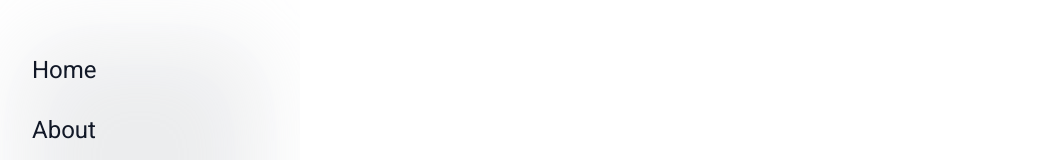
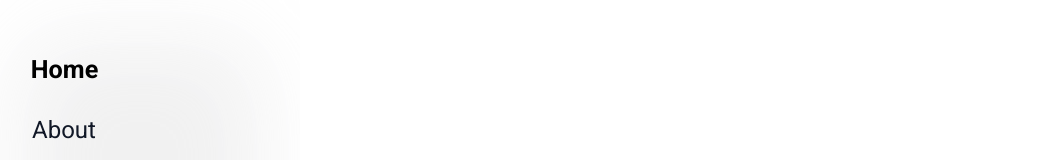
Before and after one commit to Hillier-Barnes/PortfolioWebsiteNew, a React (Vite) app: page / in a window 1280 px wide. Shown: the top 160 px of the page, without its empty margins (20-1072 px from the left). Built offline with nearby package versions, Linux system fonts and the light colour scheme.

Commit message:
feat: scrollspy and href to scroll buttons

```diff
--- a/src/App.jsx
+++ b/src/App.jsx
@@ -1,16 +1,73 @@
-import React from 'react';
+import React, { useState, useEffect, useRef } from 'react';
 import './index.css';
 
 export default function App() {
+  const [activeSection, setActiveSection] = useState('home');
+  const sectionsRef = useRef({});
+
+  useEffect(() => {
+    // Observer options to detect when a section is in view
+    const observerOptions = {
+      root: document.querySelector('.scroll-section'),
+      rootMargin: '-50% 0px -50% 0px',
+      threshold: 0,
+    };
+
+    // Observer callback function to set the active section
+    const observerCallback = (entries) => {
+      entries.forEach((entry) => {
+        if (entry.isIntersecting) {
+          const sectionId = entry.target.id;
+          setActiveSection(sectionId);
+        }
+      });
+    };
+
+    const observer = new IntersectionObserver(observerCallback, observerOptions);
+
+    // Observe all content sections
+    Object.values(sectionsRef.current).forEach((section) => {
+      if (section) observer.observe(section);
+    });
+
+    return () => {
+      observer.disconnect();
+    };
+  }, []);
+
+  const setSectionRef = (id) => (el) => {
+    if (el) sectionsRef.current[id] = el;
+  };
+
   return (
     <div className="page">
       <section className="navbar-section">
         <div className="navbar">
-          <a href="#home">Home</a>
-          <a href="#about">About</a>
-          <a href="#projects">Projects</a>
-          <a href="#clips">Clips</a>
-          <a href="#resume">Resume</a>
+          <button onClick={() => {
+            sectionsRef.current?.home?.scrollIntoView({ behavior: 'smooth' });
+          }} className={activeSection === 'home' ? 'active' : ''}
+          >Home</button>
+
+          <button onClick={() => {
+            sectionsRef.current?.about?.scrollIntoView({ behavior: 'smooth' });
+          }} className={activeSection === 'about' ? 'active' : ''}
+          >About</button>
+
+          <button onClick={() => {
+            sectionsRef.current?.projects?.scrollIntoView({ behavior: 'smooth' });
+          }} className={activeSection === 'projects' ? 'active' : ''}
+          >Projects</button>
+
+          <button onClick={() => {
+            sectionsRef.current?.clips?.scrollIntoView({ behavior: 'smooth' });
+          }} className={activeSection === 'clips' ? 'active' : ''}
+          >Clips</button>
+
+          <button onClick={() => {
+            sectionsRef.current?.resume?.scrollIntoView({ behavior: 'smooth' });
+          }} className={activeSection === 'resume' ? 'active' : ''}
+          >Resume</button>
+
         </div>
         <div className="navbar-footer">
           <a href="#home">
@@ -26,7 +83,7 @@ export default function App() {
 
 
       <section className="scroll-section">
-        <section id="home" className="content-section">
+        <section id="home" ref={setSectionRef('home')} className="content-section">
           <header className="header">
             <img src="/images/pfp.jpeg" alt="Profile" className="profile-image" />
             <h1>Sosaiah Hillier-Barnes</h1>
@@ -34,15 +91,14 @@ export default function App() {
           </header>
         </section>
 
-
-        <section id="about" className="content-section">
+        <section id="about" ref={setSectionRef('about')} className="content-section">
           <h2>About</h2>
           <p>
             I&apos;m a quick learner and I&apos;ll deadass do anything.
           </p>
         </section>
 
-        <section id="projects" className="content-section projects-section">
+        <section id="projects" ref={setSectionRef('projects')} className="content-section projects-section">
           <h2>Projects</h2>
           <div className="projects-scroller">
             <article className="project-card">
@@ -69,7 +125,7 @@ export default function App() {
           </div>
         </section>
 
-        <section id="clips" className="content-section projects-section">
+        <section id="clips" ref={setSectionRef('clips')} className="content-section projects-section">
           <h2>Clips</h2>
           <div className="projects-scroller">
             <article className="project-card">
--- a/src/index.css
+++ b/src/index.css
@@ -1,4 +1,15 @@
 @import url('https://fonts.googleapis.com/css?family=Roboto:400,700&display=swap');
+
+/* Color Variables - Change these to easily update the color scheme */
+:root {
+  --bg-primary: #ffffff;
+  --bg-secondary: #f0f0f1bf;
+  --text-primary: #111827;
+  --text-secondary: #5b5b5b;
+  --text-active: #000000;
+}
+
+
 
 * {
   box-sizing: border-box;
@@ -10,8 +21,8 @@
 html,
 body {
   font-family: system-ui, -apple-system, BlinkMacSystemFont, 'Segoe UI', sans-serif;
-  background: #f5f5f7;
-  color: #111827;
+  background: var(--bg-secondary);
+  color: var(--text-primary);
   height: 100%;
   overflow: hidden;
 }
@@ -32,8 +43,8 @@ body {
   display: flex;
   align-items: stretch;
   justify-content: center;
-  background: #e9eaebbf;
-  box-shadow: inset 0px 0px 90px 40px #ffffff;
+  background: var(--bg-secondary);
+  box-shadow: inset 0px 0px 90px 40px var(--bg-primary);
 }
 
 .navbar-footer {
@@ -55,7 +66,6 @@ body {
 }
 
 .navbar-footer img:hover {
-  filter: grayscale(0%) drop-shadow(0px 2px 8px #0002) brightness(1.1);
   transform: scale(1.07) translateY(-2px);
   cursor: pointer;
 }
@@ -73,7 +83,7 @@ body {
   padding: 3rem 4rem;
   overflow-y: auto;
   overflow-x: hidden;
-  background: #ffffff;
+  background: var(--bg-primary);
   scroll-snap-type: y proximity;
 }
 
@@ -90,7 +100,7 @@ body {
   font-size: 2.5rem;
   margin-bottom: 0.5rem;
   font-weight: 700;
-  color: #111827;
+  color: var(--text-primary);
 }
 
 .header p {
@@ -133,8 +143,8 @@ body {
   overflow-y: hidden;
   padding-bottom: 1rem;
   scroll-snap-type: x mandatory;
-  background-color: #f5f5f7;
-  box-shadow: inset 0px 0px 90px 90px #ffffff;
+  background-color: var(--bg-secondary);
+  box-shadow: inset 0px 0px 90px 90px var(--bg-primary);
 }
 
 .project-card {
@@ -179,7 +189,7 @@ body {
 
 .navbar a {
   text-decoration: none;
-  color: #111827;
+  color: var(--text-primary);
   padding: 0.5rem 1.25rem;
   font-size: 1.5rem;
   border-radius: 999px;
@@ -187,8 +197,39 @@ body {
 }
 
 .navbar a:hover {
-  transform: scale(0.96);
-  color: #5b5b5b;
+  transform: scale(1.05) translateX(+4px);
+  color: var(--text-secondary);
+}
+
+.navbar a.active {
+  color: var(--text-active);
+  font-weight: 600;
+  transform: scale(1.05) translateX(+4px);
+}
+
+.navbar button {
+  text-decoration: none;
+  color: var(--text-primary);
+  padding: 0.5rem 1.25rem;
+  font-size: 1.5rem;
+  border-radius: 999px;
+  border: none;
+  background: none;
+  cursor: pointer;
+  font-family: inherit;
+  transition: background 0.2s ease, color 0.2s ease, border-color 0.2s ease, transform 0.1s ease;
+  text-align: left;
+}
+
+.navbar button:hover {
+  transform: scale(1.05) translateX(+4px);
+  color: var(--text-secondary);
+}
+
+.navbar button.active {
+  color: var(--text-active);
+  font-weight: 600;
+  transform: scale(1.05) translateX(+4px);
 }
 
 @media (max-width: 768px) {
```
